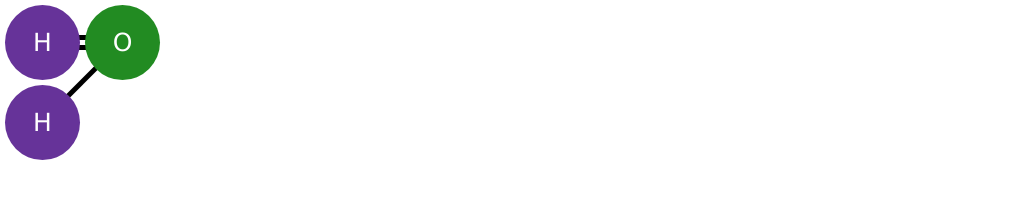
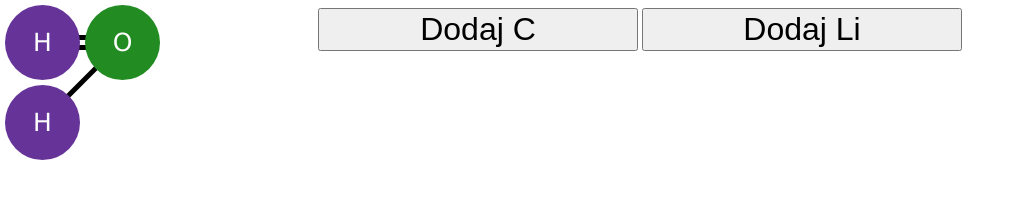
Before and after one commit to 21-22-alchemik/al_frontend, a plain HTML site: page index_1_0_0.html in a window 1280 px wide. Shown: the whole page, without its empty margins (0-1020 px from the left). Drawn offline with Linux system fonts and the light colour scheme.

Commit message:
Zmiany w pliku index.html

```diff
--- a/index_1_0_0.html
+++ b/index_1_0_0.html
@@ -12,6 +12,13 @@
 	<div id="connsHolder" class="connsHolder">
 	</div>
 
+	<div style="text-align: center">
+		<button id="elementAddition" style="font-size: 2.5vw; width: 25vw">Dodaj C</button>
+		<button id="elementAddition1" style="font-size: 2.5vw; width: 25vw">Dodaj Li</button>
+	</div>
+
 </body>
 <script type="text/javascript" src="polaczenia.js"></script>
+<script type="text/javascript" src="elementAdditionLogic.js"></script>
+<script type="text/javascript" src="periodicTable.js"></script>
 </html>
```
